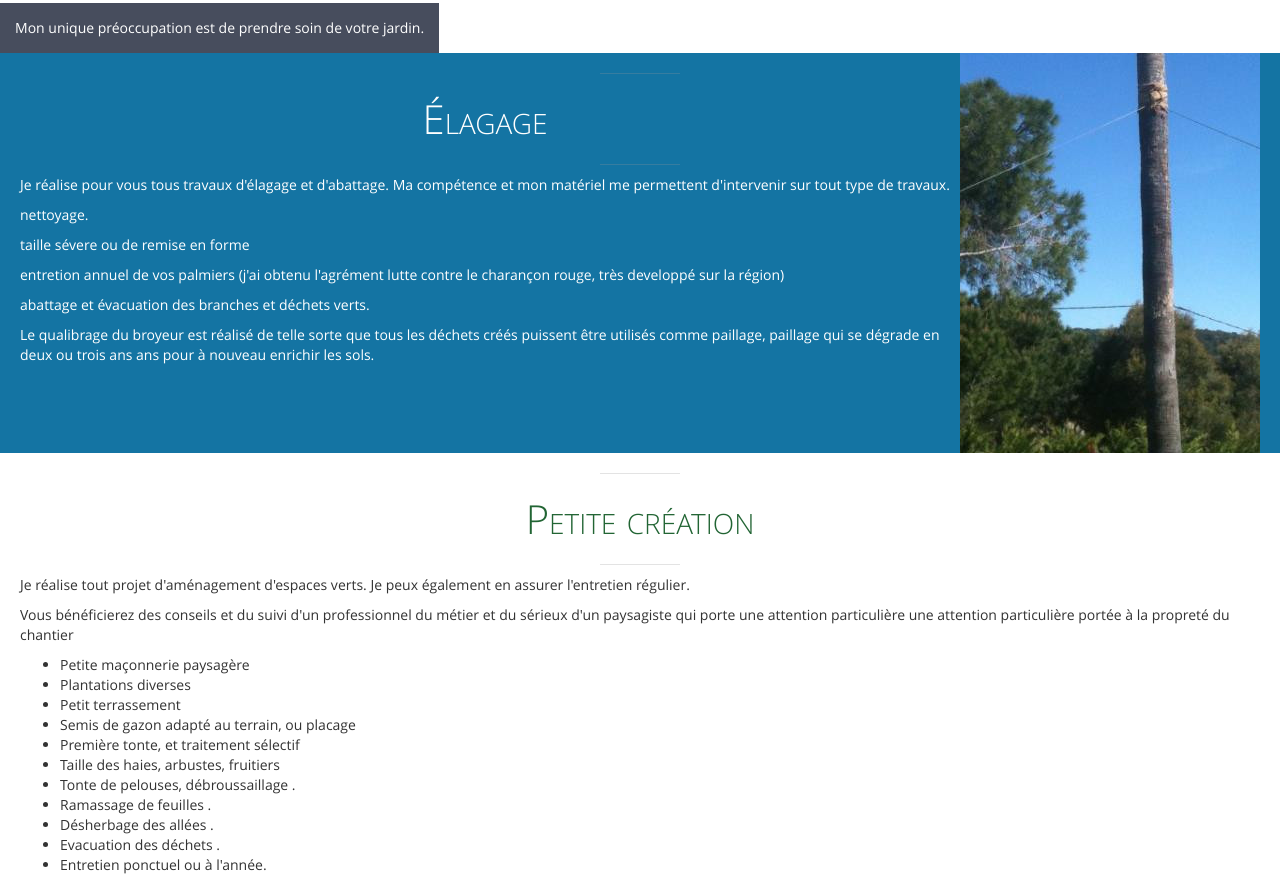
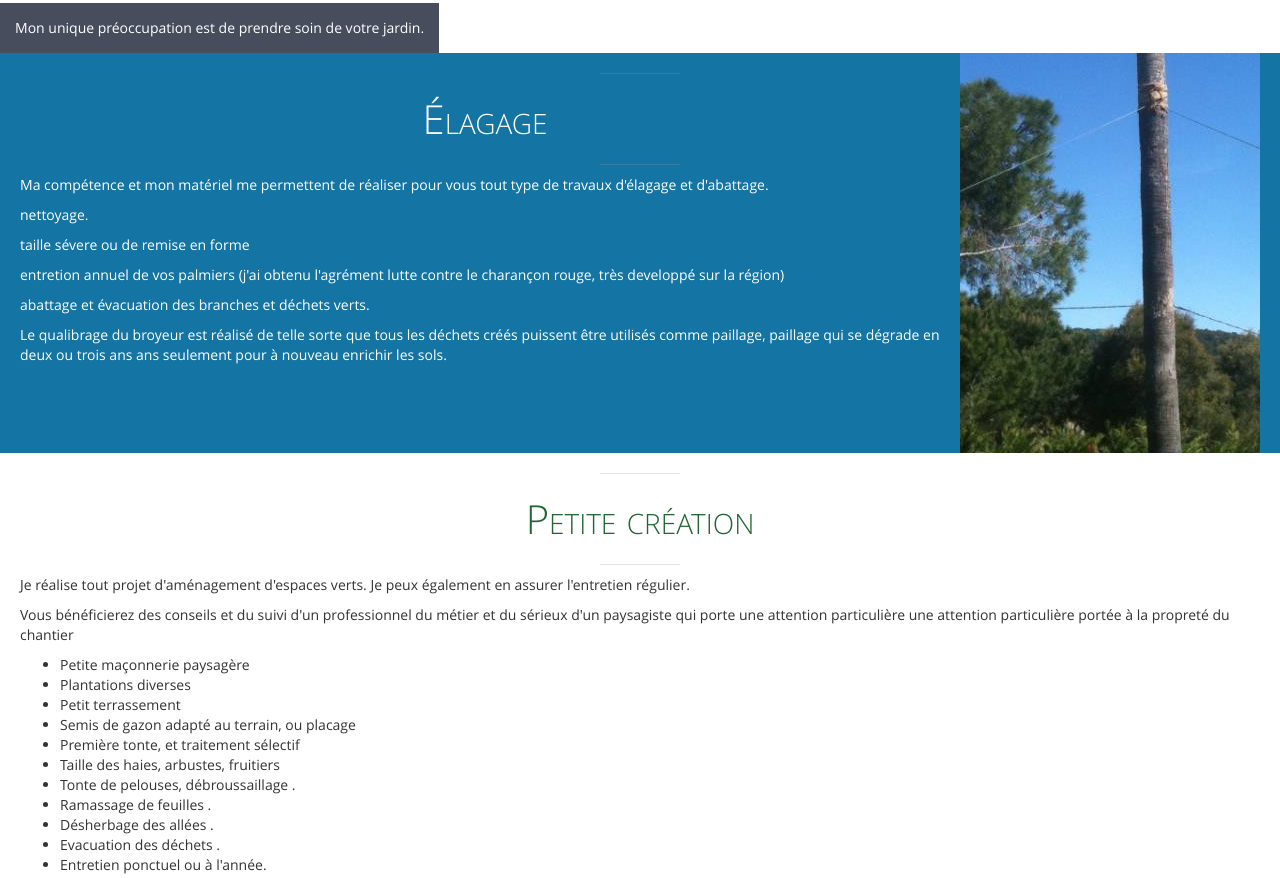
Before and after one commit to mathroc/ep-azur.fr, a plain HTML site: page index.html in a window 1280 px wide. Shown: the part 1069-1947 px from the top of the page. Drawn offline with nearby package versions, Linux system fonts and the light colour scheme.

Commit message:
Update index.html

```diff
--- a/index.html
+++ b/index.html
@@ -69,9 +69,9 @@
 
             <h1>Élagage</h1>
             <p>
-                Je réalise pour vous tous travaux d'élagage et d'abattage. Ma
-                compétence et mon matériel me permettent d'intervenir sur tout type
-                de travaux.
+             Ma
+              compétence et mon matériel me permettent de réaliser pour vous  tout type
+                de travaux d'élagage et d'abattage.
             </p>
 
             <p> nettoyage.</p>
@@ -91,7 +91,7 @@
             <p>
                 Le qualibrage du broyeur est réalisé de telle sorte que tous les
                 déchets créés puissent être utilisés comme paillage, paillage qui se
-                dégrade en deux ou trois ans ans pour à nouveau enrichir les sols.
+                dégrade en deux ou trois ans ans seulement pour à nouveau enrichir les sols.
             </p>
         </div>
 
```
